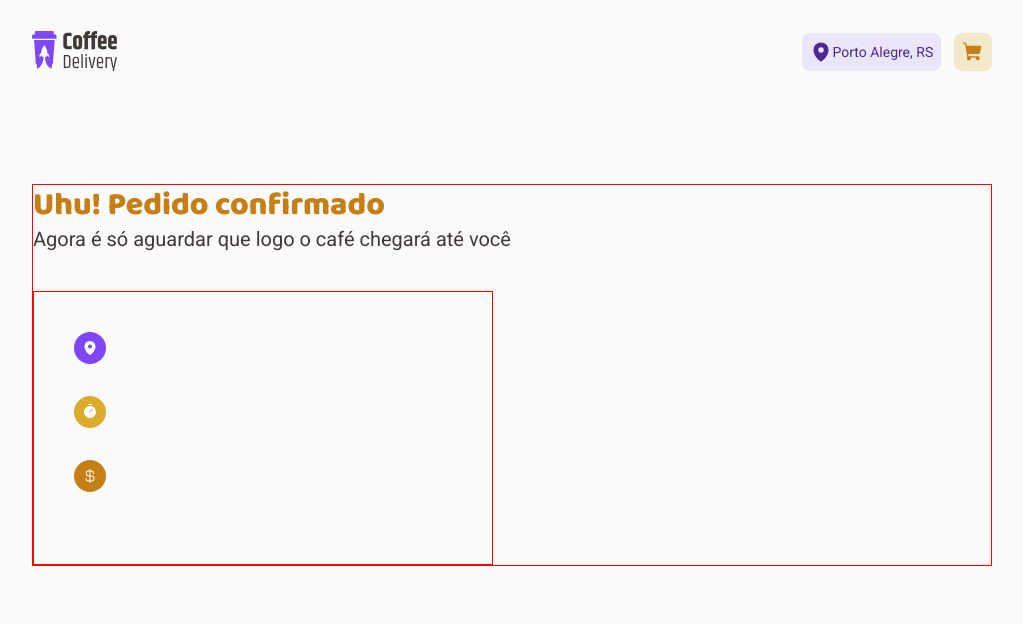
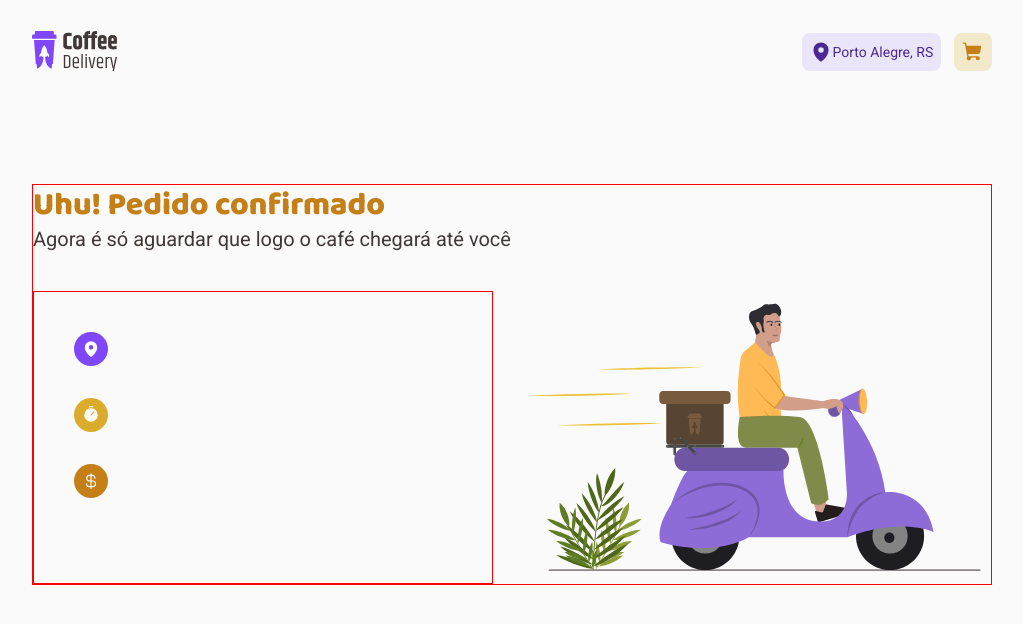
Before and after one commit to tsxfabio/ignite-coffee-delivery, a React (Vite) app: page /detalhes-da-compra in a window 1280 px wide. Shown: the top 624 px of the page, without its empty margins (128-1151 px from the left). Built offline with nearby package versions, Linux system fonts and the light colour scheme.

Commit message:
ajuste tamanho icone e add imagem

```diff
--- a/src/pages/DetalhesDaCompra/DetalhesDaCompra.index.tsx
+++ b/src/pages/DetalhesDaCompra/DetalhesDaCompra.index.tsx
@@ -3,6 +3,7 @@ import { IconesStyles } from '../../components/IconesStyles/IconesStyles.index'
 import {
   DetalhesDaCompraContainer,
   DetalhesPedidoContainer,
+  ImagemPedidoContainer,
 } from './DetalhesDaCompra.styles'
 
 export function DetalhesDaCompra() {
@@ -10,24 +11,27 @@ export function DetalhesDaCompra() {
     <DetalhesDaCompraContainer>
       <h3>Uhu! Pedido confirmado</h3>
       <span>Agora é só aguardar que logo o café chegará até você</span>
-      <div>
+      <div className="rowContainer">
         <DetalhesPedidoContainer>
           <div className="cardDetalhes">
-            <IconesStyles content={<MapPin size={16} weight="fill" />} />
+            <IconesStyles content={<MapPin size={18} weight="fill" />} />
           </div>
           <div className="cardDetalhes">
             <IconesStyles
               backgroundVariant="yellowPrimary"
-              content={<Timer size={16} weight="fill" />}
+              content={<Timer size={18} weight="fill" />}
             />
           </div>
           <div className="cardDetalhes">
             <IconesStyles
               backgroundVariant="yellowSecondary"
-              content={<CurrencyDollar size={16} weight="fill" />}
+              content={<CurrencyDollar size={18} weight="fill" />}
             />
           </div>
         </DetalhesPedidoContainer>
+        <ImagemPedidoContainer>
+          <img src="/src/assets/motoboy.svg" />
+        </ImagemPedidoContainer>
       </div>
     </DetalhesDaCompraContainer>
   )
--- a/src/pages/DetalhesDaCompra/DetalhesDaCompra.styles.ts
+++ b/src/pages/DetalhesDaCompra/DetalhesDaCompra.styles.ts
@@ -29,6 +29,12 @@ export const DetalhesDaCompraContainer = styled.div`
 
     color: ${(props) => props.theme['gray-700']};
   }
+
+  .rowContainer {
+    display: flex;
+    flex-direction: row;
+    justify-content: space-between;
+  }
 `
 
 export const DetalhesPedidoContainer = styled.div`
@@ -48,3 +54,10 @@ export const DetalhesPedidoContainer = styled.div`
     margin-bottom: 2rem;
   }
 `
+
+export const ImagemPedidoContainer = styled.div`
+  display: flex;
+  justify-content: center;
+  margin-top: 2.5rem;
+  width: 48%;
+`
```
Also changed, not shown: src/assets/motoboy.svg (added).
